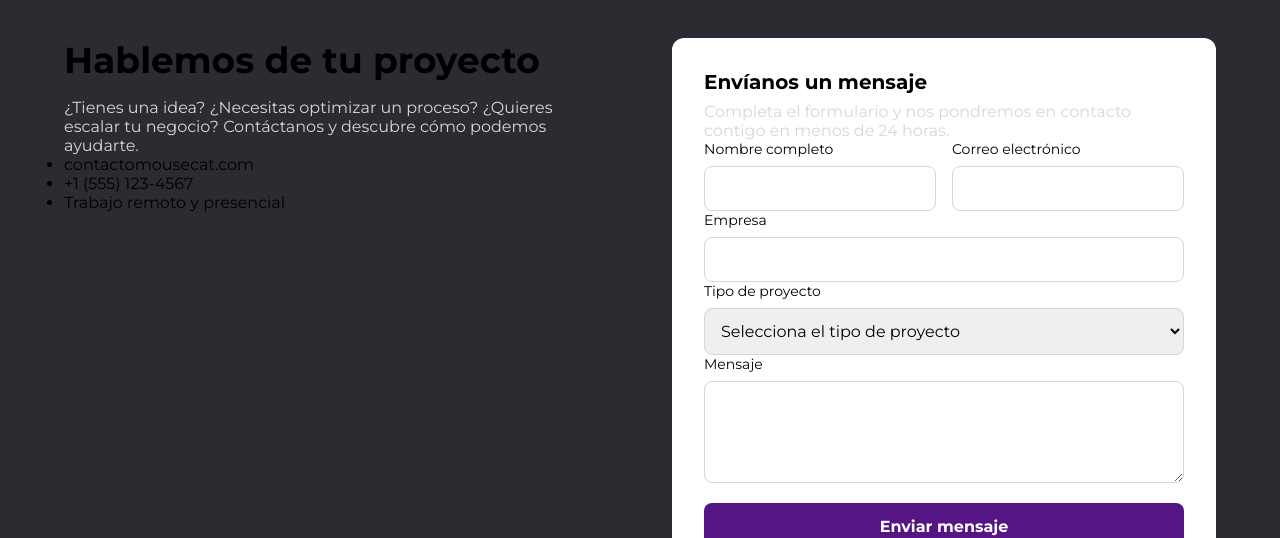
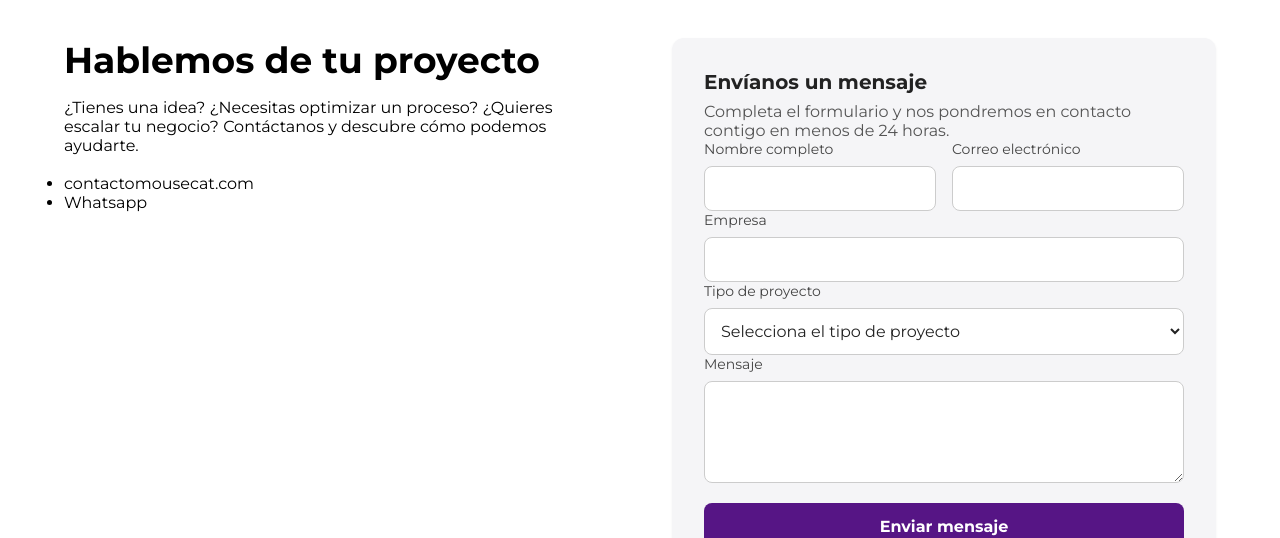
Before and after one commit to mndiazf/mousecat-lab, an Angular app: page / in a window 1280 px wide. Shown: the part 3613-4151 px from the top of the page. Built offline with nearby package versions, Linux system fonts and the light colour scheme.

Commit message:
home-update

```diff
--- a/src/app/layouts/home/home.component.html
+++ b/src/app/layouts/home/home.component.html
@@ -174,20 +174,20 @@
   </section>
 
   <!-- CONTACT ───────────────────────────────────────────────────────── -->
-  <section id="contact" class="section section--dark text-white">
+  <section id="contact" class="section why-choose-section"> <!-- Cambiado de section--dark a section--alt -->
     <div class="container contact__grid">
       <!-- Datos -->
       <div class="contact__info">
         <h2>Hablemos de tu proyecto</h2>
-        <p class="muted">
+        <p>
           ¿Tienes una idea? ¿Necesitas optimizar un proceso? ¿Quieres escalar tu negocio? Contáctanos y descubre cómo
           podemos ayudarte.
         </p>
-
+        <br>
         <ul class="contact__list">
           <li><i class="mail"></i> contactomousecat.com</li>
-          <li><i class="phone"></i> +1 (555) 123-4567</li>
-          <li><i class="map-pin"></i> Trabajo remoto y presencial</li>
+          <li><i class="phone"></i>Whatsapp</li>
+
         </ul>
       </div>
 
--- a/src/app/layouts/home/home.component.scss
+++ b/src/app/layouts/home/home.component.scss
@@ -546,10 +546,11 @@ h4 { font-weight: 600; margin-bottom: .75rem; }
 }
 
 .card--form {
-  background: v.$color-primary;
-  color: v.$color-text;
+  background: #f5f5f7; // Cambiado de v.$color-primary a un gris más claro
+  color: #333333; // Texto más oscuro para mejor contraste
 
-  h3 { margin-top: 0; }
+  h3 { margin-top: 0; color: #222222; } // Título aún más oscuro
+  p.muted { color: #555555; } // Color para texto secundario
   .form-grid { display: grid; gap: 1rem; @media (min-width: 600px) { grid-template-columns: 1fr 1fr; } }
 
   label {
@@ -557,13 +558,16 @@ h4 { font-weight: 600; margin-bottom: .75rem; }
     flex-direction: column;
     gap: .5rem;
     font-size: .875rem;
+    color: #444444; // Color más oscuro para las etiquetas
 
     input, select, textarea {
       padding: .75rem;
-      border: 1px solid v.$color-content-alt;
+      border: 1px solid #cccccc; // Borde más visible
       border-radius: .5rem;
       font-family: inherit;
       font-size: 1rem;
+      background-color: #ffffff; // Fondo blanco para los campos
+      color: #222222; // Texto oscuro para los inputs
 
       &:focus { outline: 2px solid v.$color-accent-primary; }
     }
--- a/src/app/layouts/home/home.component.ts
+++ b/src/app/layouts/home/home.component.ts
@@ -191,9 +191,30 @@ export class HomeComponent implements OnInit, OnDestroy { // Implementa OnInit y
       this.contactForm.markAllAsTouched();
       return;
     }
-    // Aquí conectas con tu backend o servicio de correo
-    console.log('Formulario enviado', this.contactForm.value);
+
+    // Obtener los datos del formulario
+    const formData = this.contactForm.value;
+
+    // Crear el cuerpo del correo con formato
+    const subject = `Nuevo contacto desde web: ${formData.name}`;
+    const body = `Nombre: ${formData.name}\n\n` +
+                `Email: ${formData.email}\n\n` +
+                `Empresa: ${formData.company || 'No especificada'}\n\n` +
+                `Tipo de proyecto: ${formData.projectType}\n\n` +
+                `Mensaje:\n${formData.message}`;
+
+    // Crear el enlace mailto para abrir el cliente de correo predeterminado
+    const mailtoLink = `mailto:contactomousecat.com?subject=${encodeURIComponent(subject)}&body=${encodeURIComponent(body)}`;
+
+    // Abrir el cliente de correo con los datos prellenados
+    window.location.href = mailtoLink;
+
+    // Resetear el formulario después de enviar
     this.contactForm.reset();
-    alert('¡Mensaje enviado con éxito!');
+
+    // Opcional: mostrar confirmación
+    setTimeout(() => {
+      alert('¡Formulario preparado para envío!');
+    }, 500);
   }
 }
```
